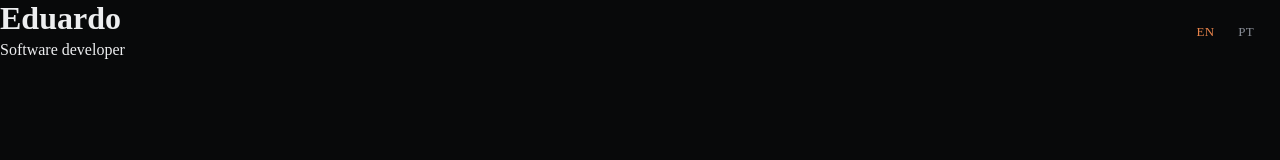
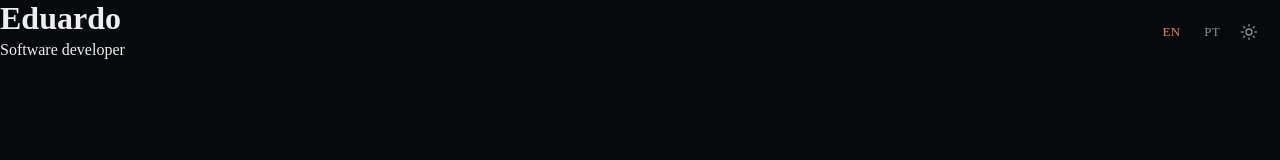
Before and after one commit to EduardoSCosta/portfolio, a Next.js app: page /en in a window 1280 px wide. Shown: the top 160 px of the page. Built offline with nearby package versions, Linux system fonts and the light colour scheme; no server answers.

Commit message:
Add cookie-backed theme switch with CSS variables

```diff
--- a/messages/en.json
+++ b/messages/en.json
@@ -8,5 +8,9 @@
   },
   "LocaleSwitcher": {
     "label": "Language"
+  },
+  "ThemeSwitcher": {
+    "switchToLight": "Switch to light theme",
+    "switchToDark": "Switch to dark theme"
   }
 }
--- a/messages/pt-BR.json
+++ b/messages/pt-BR.json
@@ -8,5 +8,9 @@
   },
   "LocaleSwitcher": {
     "label": "Idioma"
+  },
+  "ThemeSwitcher": {
+    "switchToLight": "Alternar para tema claro",
+    "switchToDark": "Alternar para tema escuro"
   }
 }
--- a/src/app/[locale]/layout.tsx
+++ b/src/app/[locale]/layout.tsx
@@ -2,9 +2,12 @@ import type { Metadata } from "next";
 import { Geist } from "next/font/google";
 import { hasLocale, NextIntlClientProvider } from "next-intl";
 import { getMessages, getTranslations } from "next-intl/server";
+import { cookies } from "next/headers";
 import { notFound } from "next/navigation";
 import { LocaleSwitcher } from "@/components/locale-switcher";
+import { ThemeSwitcher } from "@/components/theme-switcher";
 import { routing } from "@/i18n/routing";
+import { parseTheme, THEME_COOKIE } from "@/lib/theme";
 import "../globals.css";
 
 const geistSans = Geist({
@@ -39,12 +42,17 @@ export default async function LocaleLayout({
   }
 
   const messages = await getMessages();
+  const cookieStore = await cookies();
+  const theme = parseTheme(cookieStore.get(THEME_COOKIE)?.value);
 
   return (
-    <html lang={locale}>
+    <html lang={locale} data-theme={theme}>
       <body className={geistSans.variable}>
         <NextIntlClientProvider messages={messages}>
-          <LocaleSwitcher />
+          <div className="site-chrome">
+            <LocaleSwitcher />
+            <ThemeSwitcher theme={theme} />
+          </div>
           {children}
         </NextIntlClientProvider>
       </body>
--- a/src/app/globals.css
+++ b/src/app/globals.css
@@ -1,4 +1,5 @@
-:root {
+:root,
+html[data-theme="dark"] {
   --bg: #08090a;
   --bg-raised: #0e0f11;
   --surface: #101113;
@@ -20,16 +21,49 @@
   --success: #3dd68c;
   --danger: #f2555a;
 
+  --shadow-card:
+    0 1px 2px rgba(0, 0, 0, 0.5), 0 18px 40px -24px rgba(0, 0, 0, 0.9);
+
+  color-scheme: dark;
+}
+
+html[data-theme="light"] {
+  --bg: #f3f4f6;
+  --bg-raised: #e8eaed;
+  --surface: #ffffff;
+  --surface-hover: #f0f1f3;
+
+  --border: #d8dbe0;
+  --border-strong: #c4c8cf;
+
+  --text: #111318;
+  --text-secondary: #4b5059;
+  --text-muted: #6b7280;
+
+  --accent: #c2410c;
+  --accent-hover: #ad390a;
+  --accent-active: #8f2f08;
+  --accent-text: #9a3412;
+  --accent-fg: #ffffff;
+
+  --success: #059669;
+  --danger: #dc2626;
+
+  --shadow-card:
+    0 1px 2px rgba(0, 0, 0, 0.06), 0 18px 40px -24px rgba(0, 0, 0, 0.12);
+
+  color-scheme: light;
+}
+
+:root {
   --radius-sm: 6px;
   --radius: 8px;
   --radius-lg: 12px;
 
   --header-h: 60px;
 
-  --shadow-card:
-    0 1px 2px rgba(0, 0, 0, 0.5), 0 18px 40px -24px rgba(0, 0, 0, 0.9);
-
   --ease-out: cubic-bezier(0.16, 1, 0.3, 1);
+  --theme-duration: 0.25s;
 
   --font-sans:
     var(--font-geist-sans), ui-sans-serif, system-ui, -apple-system, "Segoe UI",
@@ -56,6 +90,21 @@ html {
 @media (prefers-reduced-motion: no-preference) {
   html {
     scroll-behavior: smooth;
+  }
+
+  body {
+    transition:
+      background-color var(--theme-duration) var(--ease-out),
+      color var(--theme-duration) var(--ease-out);
+  }
+
+  .theme-switcher,
+  .locale-switcher__link {
+    transition: color var(--theme-duration) var(--ease-out);
+  }
+
+  :focus-visible {
+    transition: outline-color var(--theme-duration) var(--ease-out);
   }
 }
 
@@ -116,11 +165,38 @@ a {
   color: var(--text-muted);
 }
 
-.locale-switcher {
+.site-chrome {
   position: fixed;
   top: 1rem;
   right: 1rem;
   z-index: 10;
+  display: flex;
+  align-items: center;
+  gap: 0.25rem;
+}
+
+.theme-switcher {
+  display: grid;
+  place-items: center;
+  padding: 0.375rem;
+  border: none;
+  background: transparent;
+  color: var(--text-muted);
+  border-radius: var(--radius-sm);
+  cursor: pointer;
+}
+
+.theme-switcher:hover {
+  color: var(--text);
+}
+
+.theme-switcher__icon {
+  grid-area: 1 / 1;
+}
+
+html[data-theme="dark"] .theme-switcher__icon--moon,
+html[data-theme="light"] .theme-switcher__icon--sun {
+  display: none;
 }
 
 .locale-switcher__list {
@@ -139,7 +215,6 @@ a {
   letter-spacing: 0.02em;
   color: var(--text-muted);
   border-radius: var(--radius-sm);
-  transition: color 0.15s var(--ease-out);
 }
 
 .locale-switcher__link:hover {
--- /dev/null
+++ b/src/components/icons/moon.tsx
@@ -0,0 +1,18 @@
+import type { SVGProps } from "react";
+
+export function MoonIcon(props: SVGProps<SVGSVGElement>) {
+  return (
+    <svg
+      viewBox="0 0 24 24"
+      fill="none"
+      stroke="currentColor"
+      strokeWidth="1.75"
+      strokeLinecap="round"
+      strokeLinejoin="round"
+      aria-hidden="true"
+      {...props}
+    >
+      <path d="M21 12.79A9 9 0 1 1 11.21 3 7 7 0 0 0 21 12.79z" />
+    </svg>
+  );
+}
--- /dev/null
+++ b/src/components/icons/sun.tsx
@@ -0,0 +1,19 @@
+import type { SVGProps } from "react";
+
+export function SunIcon(props: SVGProps<SVGSVGElement>) {
+  return (
+    <svg
+      viewBox="0 0 24 24"
+      fill="none"
+      stroke="currentColor"
+      strokeWidth="1.75"
+      strokeLinecap="round"
+      strokeLinejoin="round"
+      aria-hidden="true"
+      {...props}
+    >
+      <circle cx="12" cy="12" r="4" />
+      <path d="M12 2v2M12 20v2M4.93 4.93l1.41 1.41M17.66 17.66l1.41 1.41M2 12h2M20 12h2M4.93 19.07l1.41-1.41M17.66 6.34l1.41-1.41" />
+    </svg>
+  );
+}
--- /dev/null
+++ b/src/components/theme-switcher.tsx
@@ -0,0 +1,46 @@
+"use client";
+
+import { useTranslations } from "next-intl";
+import { startTransition, useState } from "react";
+import { MoonIcon } from "@/components/icons/moon";
+import { SunIcon } from "@/components/icons/sun";
+import { setTheme } from "@/lib/theme-actions";
+import { getNextTheme, type Theme } from "@/lib/theme";
+
+export function ThemeSwitcher({ theme: initialTheme }: { theme: Theme }) {
+  const t = useTranslations("ThemeSwitcher");
+  const [theme, setThemeState] = useState(initialTheme);
+
+  function handleToggle() {
+    const next = getNextTheme(theme);
+
+    document.documentElement.dataset.theme = next;
+    setThemeState(next);
+
+    startTransition(() => {
+      void setTheme(next);
+    });
+  }
+
+  const label = theme === "dark" ? t("switchToLight") : t("switchToDark");
+
+  return (
+    <button
+      type="button"
+      className="theme-switcher"
+      onClick={handleToggle}
+      aria-label={label}
+    >
+      <SunIcon
+        className="theme-switcher__icon theme-switcher__icon--sun"
+        width={18}
+        height={18}
+      />
+      <MoonIcon
+        className="theme-switcher__icon theme-switcher__icon--moon"
+        width={18}
+        height={18}
+      />
+    </button>
+  );
+}
--- /dev/null
+++ b/src/lib/theme-actions.ts
@@ -0,0 +1,14 @@
+"use server";
+
+import { cookies } from "next/headers";
+import { THEME_COOKIE, type Theme } from "@/lib/theme";
+
+export async function setTheme(theme: Theme) {
+  const cookieStore = await cookies();
+
+  cookieStore.set(THEME_COOKIE, theme, {
+    path: "/",
+    maxAge: 60 * 60 * 24 * 365,
+    sameSite: "lax",
+  });
+}
--- /dev/null
+++ b/src/lib/theme.ts
@@ -0,0 +1,15 @@
+export const THEME_COOKIE = "theme";
+
+export type Theme = "light" | "dark";
+
+export function parseTheme(value: string | undefined): Theme {
+  if (value === "light" || value === "dark") {
+    return value;
+  }
+
+  return "dark";
+}
+
+export function getNextTheme(theme: Theme): Theme {
+  return theme === "dark" ? "light" : "dark";
+}
```
